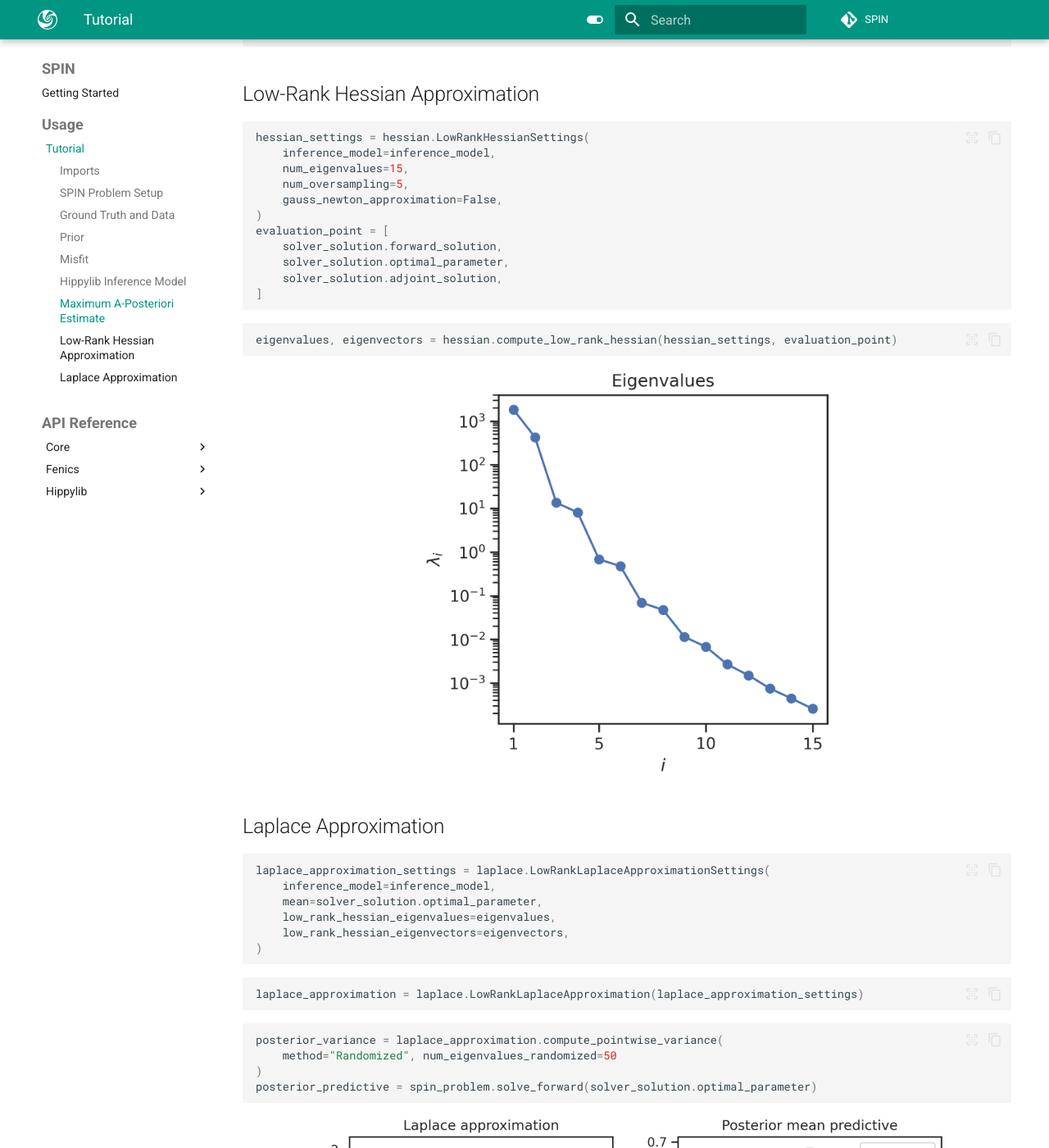
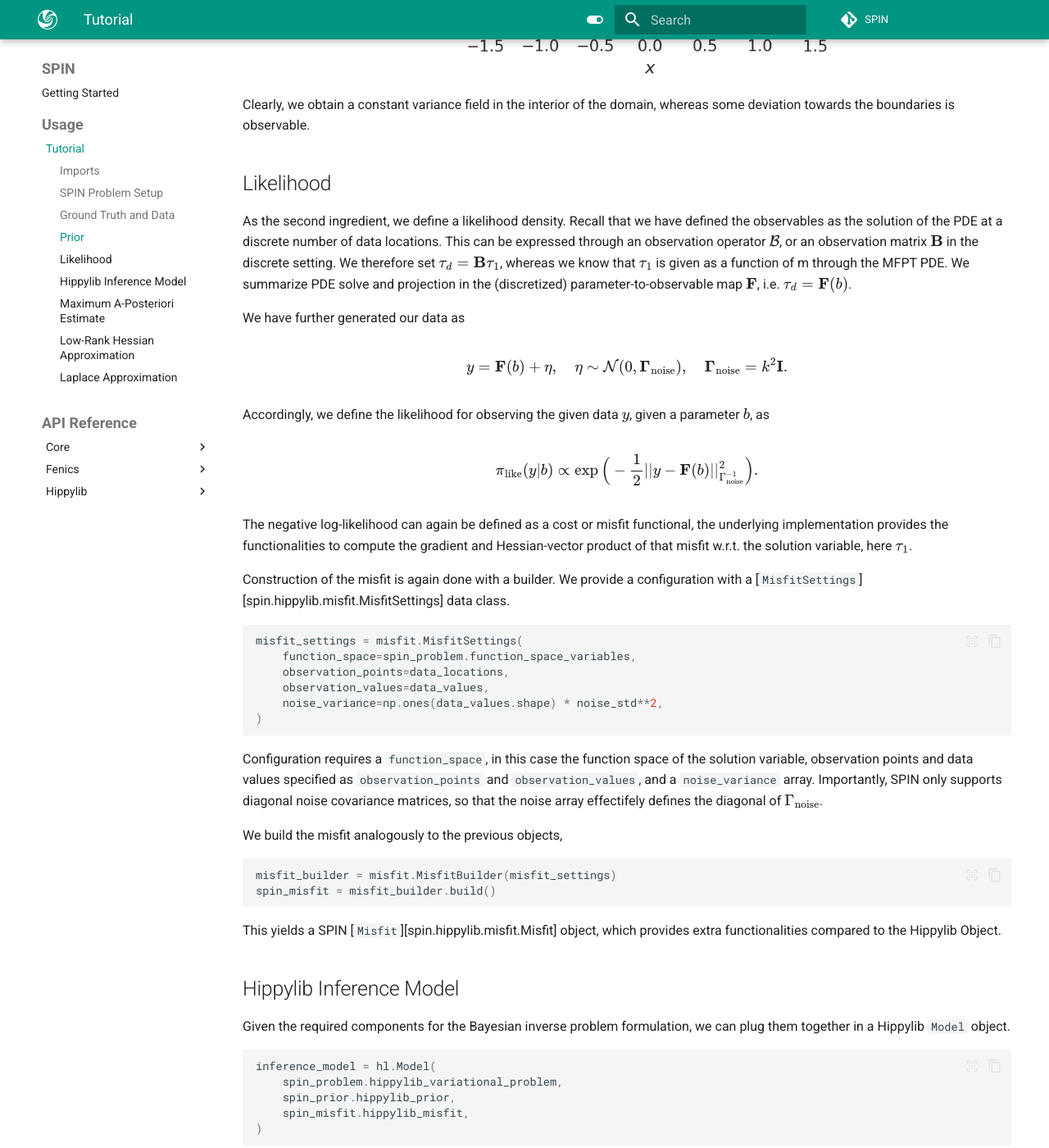
Before and after one commit to maximilian-kruse/SPIN, an MkDocs documentation site: the page built from docs/usage/tutorial.md, in a window 1280 px wide and 1400 px high, scrolled down 6060 px. Shown: the whole window at 82% size. Built offline with MkDocs 1.6.1 and Material for MkDocs 9.7.7, drawn with Linux system fonts in a browser that asks for light colours; comment, search, counter and statistics services are not loaded; some of the changed text lies outside the part shown.

Commit message:
docs: add more tutorial text

````diff
--- a/docs/usage/tutorial.md
+++ b/docs/usage/tutorial.md
@@ -182,13 +181,51 @@
 ```
 
 The ground truth for the drift parameter and PDE solution, as well as the generated data, are
-deppicted below.
+depicted below.
 
 <figure markdown="span">
   ![Tensor Field](../images/tutorial_ground_truth.png){ width="800" }
 </figure>
 
 ## Prior
+
+Nest, we discuss how to set up a prior measure for our function space inverse problem. For this
+purpose, Hippylib most prominently employs Gaussian random fields with a Matèrn-like covariance
+structure. We employ and extend a special field of this type. Specifically, we define a prior
+measure $\mathcal{N}(\bar{b}, \mathcal{R}^{-1})$, with a precision operator $\mathcal{R}$
+reminiscent of the inverse bi-Laplacian,
+
+$$
+    \mathcal{R} = (\delta(x)\mathcal{I}-\gamma(x)\Delta)^2,\quad x\in\mathcal{A}
+$$
+
+with potentially space-dependent parameters $\delta$ and $\gamma$. As we have to discretize the
+precision on a bounded domain $\mathcal{A}$, we prescribe Robin boundary conditions (supposed to
+mitigate boundary artifacts),
+
+$$
+    \mathcal{R} = \gamma\nabla b n + \frac{\sqrt{\gamma\delta}}{c}b, ,\quad x\in\partial\mathcal{A}
+$$
+
+with a user-defined constant $c$ and outward normal coefficients $n\in\{-1, 1\}$. The parameter
+coefficients have direct correspondences (neglecting boundary effects), to the variance $\sigma^2$ and
+correlation length $\rho$ of the resulting field,
+
+$$
+    \sigma^2 = \frac{\Gamma(\frac{3}{2})}{2\sqrt{\pi}}\frac{1}{\delta^\frac{3}{2}\gamma^\frac{1}{2}}, \quad
+    \rho = \sqrt{\frac{12\gamma}{\delta}}.
+$$
+
+After suitable discretization, we obtain a prior density with respect to the Lebesgue measure,
+
+$$
+    \pi_{\text{prior}}(b) \propto \exp\Big( -\frac{1}{2}|| b - \bar{b} ||_{R}^2 \Big),
+$$
+
+with mean vector $\bar{b}$ and sparse precision matrix $\mathbf{R}$.
+
+Similar to the problem set up, generation of the prior follows the builder pattern. We configure
+the prior in the [`PriorSettings`][spin.hippylib.prior.PriorSettings] data class,
 
 ```py
 prior_settings = prior.PriorSettings(
@@ -201,10 +238,26 @@
 )
 ```
 
+Here we have set $\bar{b}(x) = -x$ as `mean`, $\sigma^2=1$ as `variance`, and $\rho=1$ as
+`correlation_length`. Again, these arguments need to be provided as dolfin expression strings on
+for the corresponding `function_space`, in this case the function space of the parameter.
+Lastly, we define whether to apply Robin boundary conditions, and set the constant $c$ via
+`robin_bc_const = 3.0`.
+
+With the given settings, we invoke the builder,
+
 ```py
 prior_builder = prior.BilaplacianVectorPriorBuilder(prior_settings)
 spin_prior = prior_builder.build()
 ```
+
+The builder returns a SPIN [`Prior`][spin.hippylib.prior.Prior] object, which is a wrapper to
+Hippylibs prior fields. These object define the negative log density of the prior as a cost
+functional, and implement functionalities for the gradient and Hessian-vector product of the cost
+w.r.t. to the parameter, here $b$. We can further conveniently generate the pointwise variance of
+the prior, either exactly, or through randomized estimation of the covariance matrix trace.
+Here we employ the latter option, which is matrix-free and thus suitable for large-scale applications.
+The trace is estimated from a truncated SVD, utilizing the first 50 eigenvalues of $\mathbf{R}$,
 
 ```py
 prior_variance = spin_prior.compute_variance_with_boundaries(
@@ -212,11 +265,42 @@
 )
 ```
 
+THe prior mean and 95% confidence intervals now look like this:
 <figure markdown="span">
   ![Tensor Field](../images/tutorial_prior.png){ width="500" }
 </figure>
 
-## Misfit
+Clearly, we obtain a constant variance field in the interior of the domain, whereas some deviation
+towards the boundaries is observable.
+
+## Likelihood
+
+As the second ingredient, we define a likelihood density. Recall that we have defined the observables
+as the solution of the PDE at a discrete number of data locations. This can be expressed through
+an observation operator $\mathcal{B}$, or an observation matrix $\mathbf{B}$ in the discrete setting.
+We therefore set $\tau_d = \mathbf{B}\tau_1$, whereas we know that $\tau_1$ is given as a function
+of m through the MFPT PDE. We summarize PDE solve and projection in the (discretized)
+parameter-to-observable map $\mathbf{F}$, i.e. $\tau_d = \mathbf{F}(b)$.
+
+We have further generated our data as
+
+$$
+y = \mathbf{F}(b)+ \eta,\quad \eta\sim\mathcal{N}(0, \mathbf{\Gamma}_{\text{noise}}),
+\quad \mathbf{\Gamma}_{\text{noise}} = k^2 \mathbf{I}.
+$$
+
+Accordingly, we define the likelihood for observing the given data $y$, given a parameter $b$, as
+
+$$
+\pi_{\text{like}}(y | b) \propto \exp\Big( -\frac{1}{2}|| y-\mathbf{F}(b) ||_{\Gamma_{\text{noise}}^{-1}}^2 \Big).
+$$
+
+The negative log-likelihood can again be defined as a cost or misfit functional, the underlying
+implementation provides the functionalities to compute the gradient and Hessian-vector product of that
+misfit w.r.t. the solution variable, here $\tau_1$.
+
+Construction of the misfit is again done with a builder. We provide a configuration with a
+[`MisfitSettings`][spin.hippylib.misfit.MisfitSettings] data class.
 
 ```py
 misfit_settings = misfit.MisfitSettings(
@@ -227,12 +311,25 @@
 )
 ```
 
+Configuration requires a `function_space`, in this case the function space of the solution
+variable, observation points and data values specified as `observation_points` and `observation_values`,
+and a `noise_variance` array. Importantly, SPIN only supports diagonal noise covariance matrices,
+so that the noise array effectifely defines the diagonal of $\Gamma_\text{noise}$.
+
+We build the misfit analogously to the previous objects,
 ```py
 misfit_builder = misfit.MisfitBuilder(misfit_settings)
 spin_misfit = misfit_builder.build()
 ```
 
+This yields a SPIN [`Misfit`][spin.hippylib.misfit.Misfit] object, which provides extra functionalities
+compared to the Hippylib Object.
+
+
 ## Hippylib Inference Model
+
+Given the required components for the Bayesian inverse problem formulation, we can plug them together
+in a Hippylib `Model` object.
 
 ```py
 inference_model = hl.Model(
@@ -242,10 +339,27 @@
 )
 ```
 
+This object basically defines the negative log-posterior, which in
+our case is given as
+
+$$
+    -\log(\pi_\text{post}(b|y))
+    \propto \frac{1}{2}|| y-\mathbf{F}(b) ||_{\Gamma_{\text{noise}}^{-1}}^2
+    + \frac{1}{2}|| b - \bar{b} ||_{R}^2.
+$$
+
+The Hippylib inference model can evaluate gradients and Hessian-vector products of the negative log posterior
+w.r.t. $b$. For the parameter-to-observable map, it employes a Lagrangian approach, s.th.. derivatives
+can be efficiently computed via the adjoint of the defined PDE.
+
 
 ## Maximum A-Posteriori Estimate
+
+The negative log-posterior can be interpreted as a cost functional to be minimized. This amounts to
+the Maximum a-posteriori (MAP) estimate.
+
 ```py
-    optimization_settings = optimization.SolverSettings(
+optimization_settings = optimization.SolverSettings(
     relative_tolerance=1e-8,
     absolute_tolerance=1e-12,
     verbose=True
````
Also changed, not shown: other parts of docs/usage/tutorial.md (+1 -2 lines).
